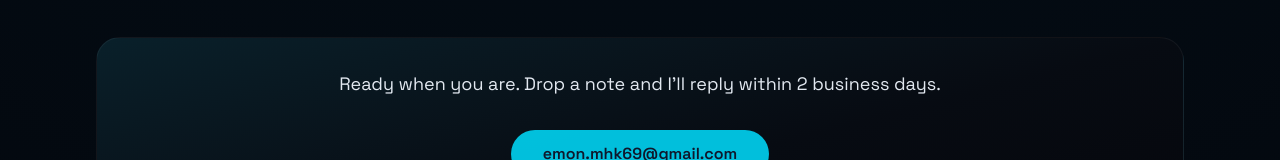
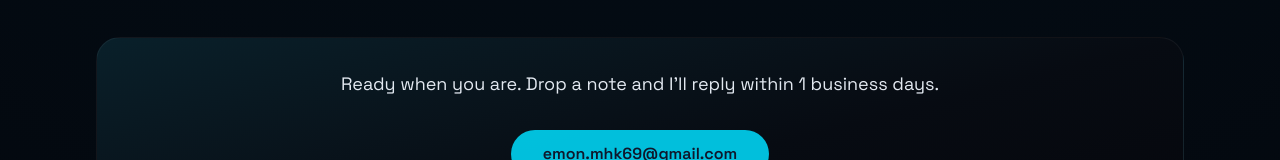
Before and after one commit to emon3455/my-portfolio, a Next.js app: page / in a window 1280 px wide. Shown: the part 6433-6593 px from the top of the page. Built offline with nearby package versions, Linux system fonts and the light colour scheme.

Commit message:
contact page text updated

```diff
--- a/src/components/sections/contact.tsx
+++ b/src/components/sections/contact.tsx
@@ -22,7 +22,7 @@ export function ContactSection() {
         className="rounded-3xl border border-white/5 bg-gradient-to-br from-[#09202a] via-[#070b12] to-[#05060a] p-8 text-center"
       >
         <p className="text-lg text-slate-200">
-          Ready when you are. Drop a note and I&apos;ll reply within 2 business days.
+          Ready when you are. Drop a note and I&apos;ll reply within 1 business days.
         </p>
         <Link
           href={`mailto:${profile.email}`}
```
